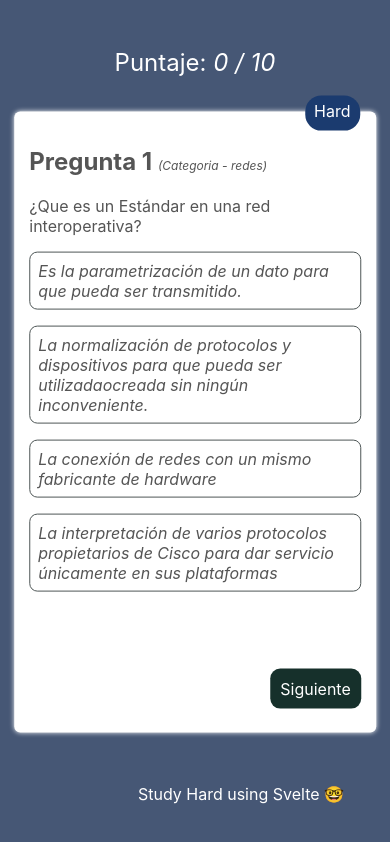
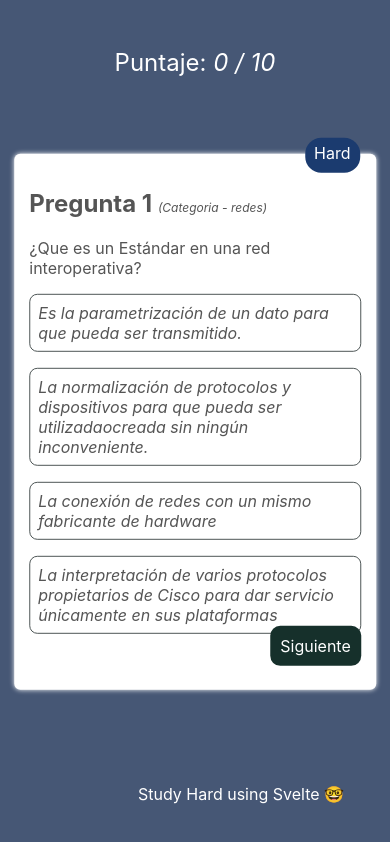
Before and after one commit to franciscofunes/svelte-quiz, a Svelte app: page / in a window 390 px wide. Built offline with nearby package versions, Linux system fonts and the light colour scheme.

Commit message:
Update QuizArea.svelte

```diff
--- a/src/QuizArea.svelte
+++ b/src/QuizArea.svelte
@@ -103,7 +103,7 @@
   @media screen and (max-width: 960px) {
     #main {
       width: calc(100vw - 15%);
-      height: calc(100vh - 30%);
+      height: calc(100vh - 40%);
     }
     #difficulty {
       top: -16px;
```
